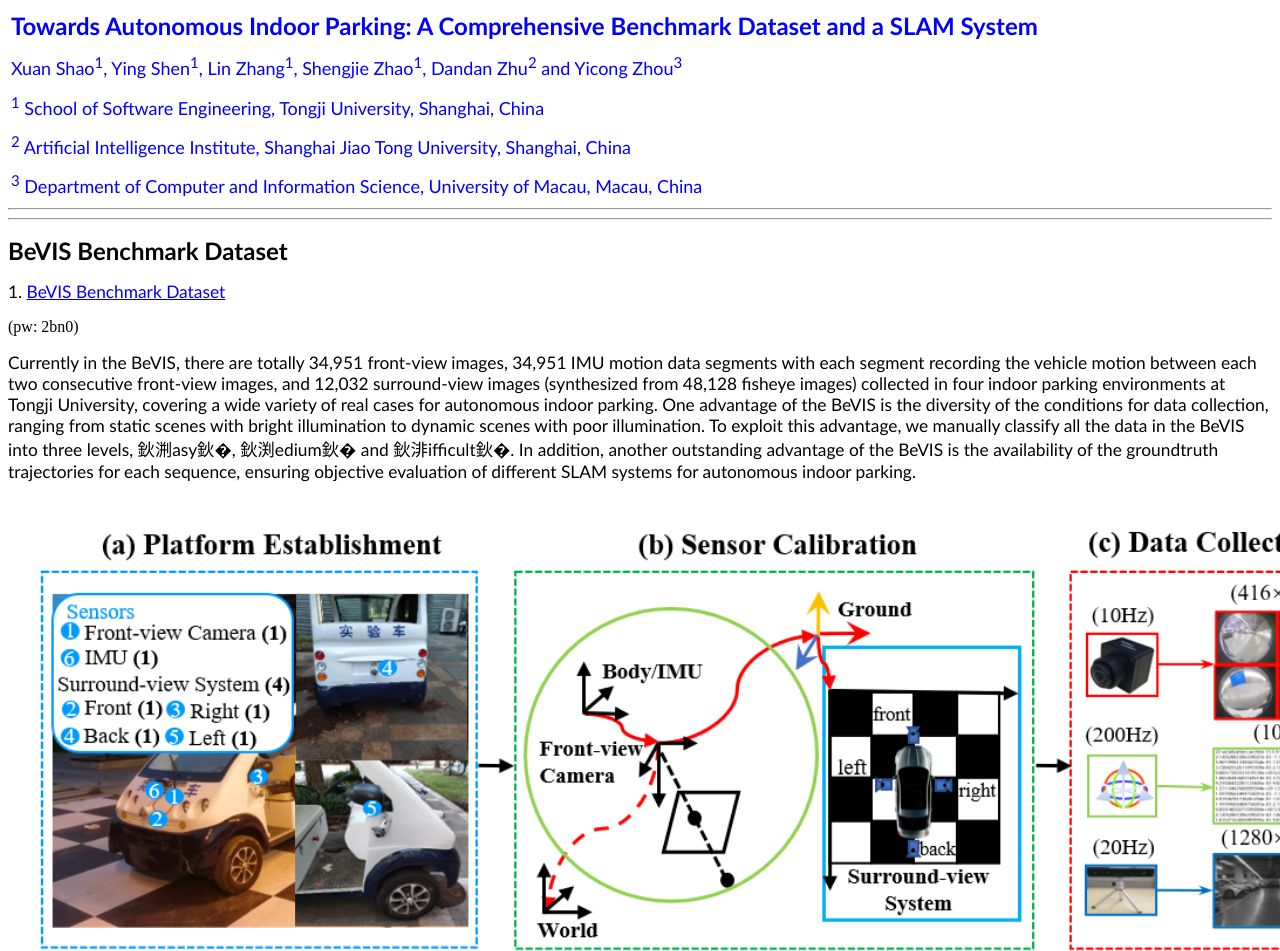
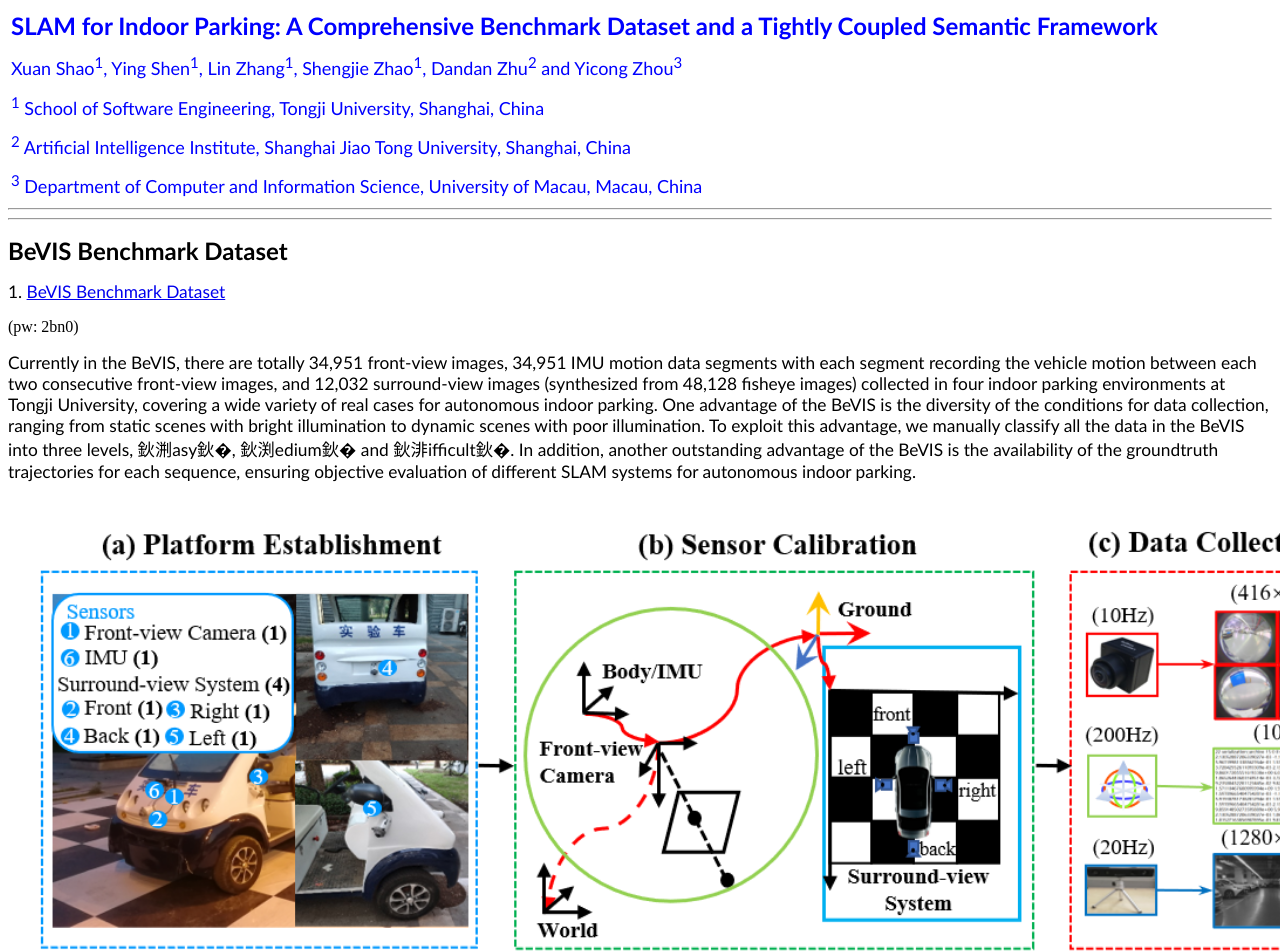
Before and after one commit to shaoxuan92/BeVIS, a plain HTML site: page index.html in a window 1280 px wide. Shown: the top 951 px of the page. Drawn offline with Linux system fonts and the light colour scheme.

Commit message:
Update index.html

```diff
--- a/index.html
+++ b/index.html
@@ -49,7 +49,7 @@ table.TableGrid
 	<td valign="top" style="width: 1211px; height: 31px; padding: .75pt" align="left">
 
 		<p class="text"><span lang="en-us"><font face="Calibri" size="5" color="#0000FF">
-		<b>Towards Autonomous Indoor Parking: A Comprehensive Benchmark Dataset and a SLAM System</b></font></span>
+		<b>SLAM for Indoor Parking: A Comprehensive Benchmark Dataset and a Tightly Coupled Semantic Framework</b></font></span>
 
 		<p class="text"><span lang="en-us"><font face="Calibri" size="4" color="#0000FF">
 			Xuan Shao<sup>1</sup>, Ying Shen<sup>1</sup>, Lin Zhang<sup>1</sup>, Shengjie Zhao<sup>1</sup>, Dandan Zhu<sup>2</sup> and Yicong Zhou<sup>3</sup></font></span>
```
